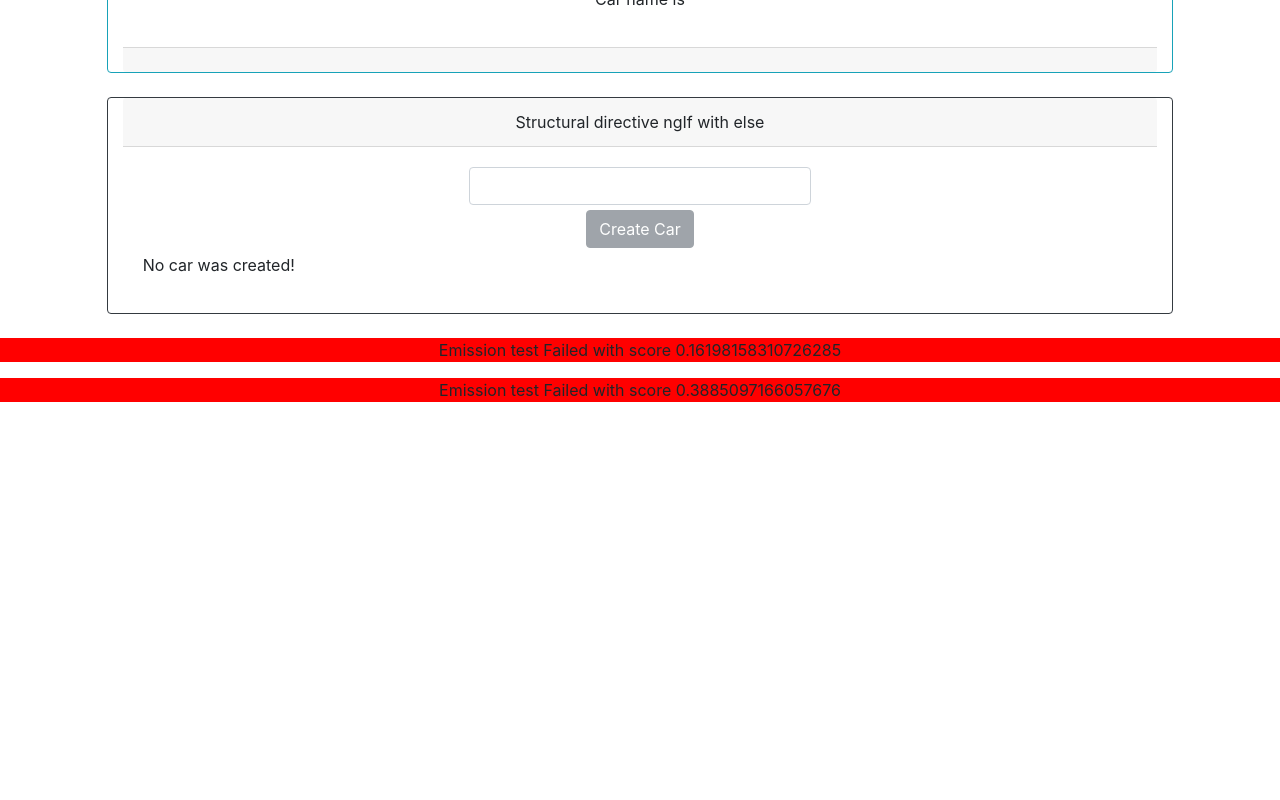
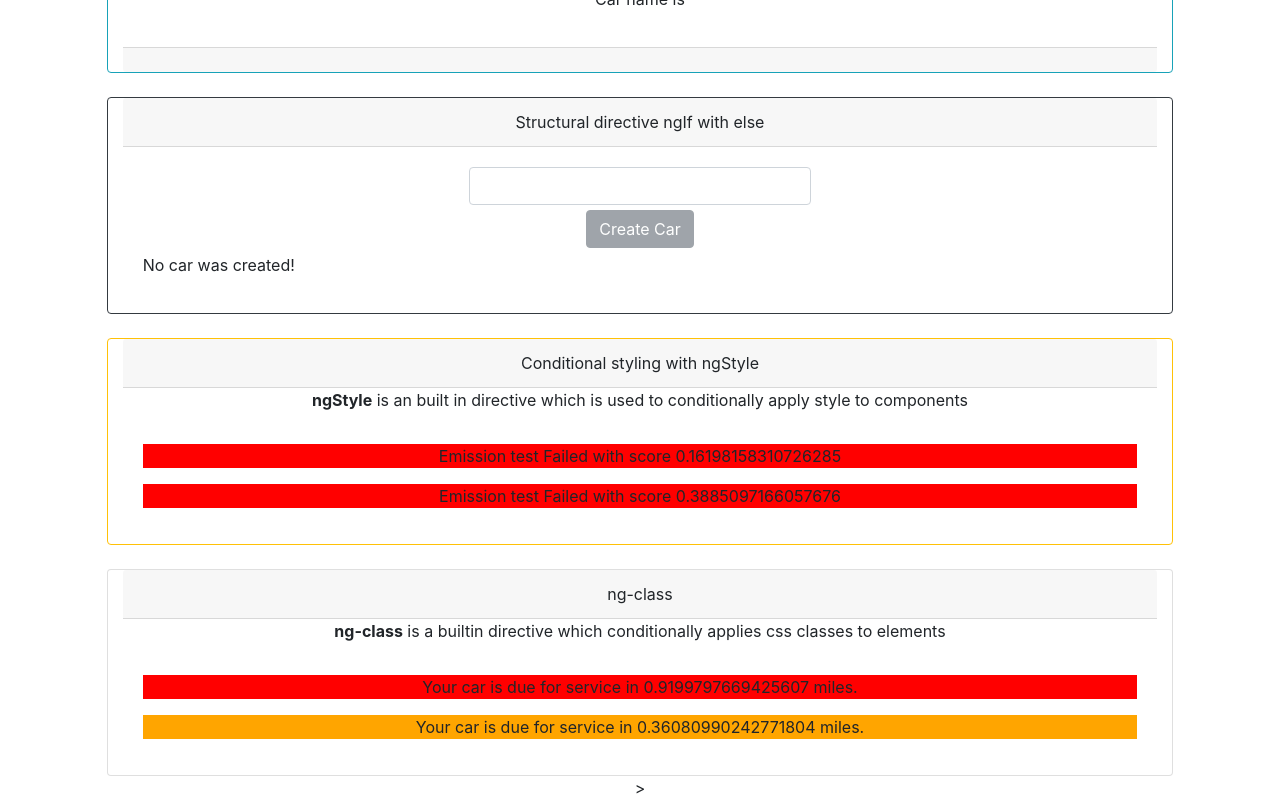
Before and after one commit to kannanParamasivam/angular-practice, an Angular app: page / in a window 1280 px wide. Shown: the part 720-1520 px from the top of the page. Before the commit the page ends 1138 px from the top, so only its background shows below. Built offline with nearby package versions, Linux system fonts and the light colour scheme.

Commit message:
Added ng-class

```diff
--- a/src/app/app.module.ts
+++ b/src/app/app.module.ts
@@ -7,6 +7,8 @@ import { CarsComponent } from './cars/cars.component';
 import { AngularIfElseComponent } from './angular-if-else/angular-if-else.component';
 import { NgStyleInbuiltDirectiveComponent } from './ng-style-inbuilt-directive/ng-style-inbuilt-directive.component';
 import { EmissionTestComponent } from './emission-test/emission-test.component';
+import { DueForServiceComponent } from './due-for-service/due-for-service.component';
+import { NgClassBuiltinDirectiveComponent } from './ng-class-builtin-directive/ng-class-builtin-directive.component';
 
 @NgModule({
   declarations: [
@@ -14,7 +16,9 @@ import { EmissionTestComponent } from './emission-test/emission-test.component';
     CarsComponent,
     AngularIfElseComponent,
     NgStyleInbuiltDirectiveComponent,
-    EmissionTestComponent
+    EmissionTestComponent,
+    DueForServiceComponent,
+    NgClassBuiltinDirectiveComponent
   ],
   imports: [
     BrowserModule,
--- a/src/app/cars/cars.component.html
+++ b/src/app/cars/cars.component.html
@@ -81,3 +81,7 @@
 <br>
 
 <app-ng-style-inbuilt-directive></app-ng-style-inbuilt-directive>
+
+<br>
+
+<app-ng-class-builtin-directive></app-ng-class-builtin-directive>>
--- /dev/null
+++ b/src/app/due-for-service/due-for-service.component.css
@@ -0,0 +1,7 @@
+.bgred {
+    background-color: red;
+}
+
+.bgorange {
+    background-color: orange;
+}
--- /dev/null
+++ b/src/app/due-for-service/due-for-service.component.html
@@ -0,0 +1,3 @@
+<p [ngClass]="{bgorange: isCritical, bgred: !isCritical}">
+  Your car is due for service in {{dueInMiles}} miles.
+</p>
--- /dev/null
+++ b/src/app/due-for-service/due-for-service.component.ts
@@ -0,0 +1,23 @@
+import { Component, OnInit } from '@angular/core';
+
+@Component({
+  selector: 'app-due-for-service',
+  templateUrl: './due-for-service.component.html',
+  styleUrls: ['./due-for-service.component.css']
+})
+export class DueForServiceComponent implements OnInit {
+
+  dueInMiles: number;
+  isCritical: boolean = false;
+
+  constructor() {
+    this.dueInMiles = Math.random();
+    this.isCritical = this.dueInMiles <= 0.5 ? true : false;
+  }
+
+  ngOnInit() {
+  }
+
+
+
+}
--- /dev/null
+++ b/src/app/ng-class-builtin-directive/ng-class-builtin-directive.component.html
@@ -0,0 +1,10 @@
+<div class="card offset-sm-1 col-sm-10">
+    <div class="card-header">ng-class</div>
+    <div class="card-title">
+        <b>ng-class</b> is a builtin directive which conditionally applies css classes to elements
+    </div>
+    <div class="card-body">
+        <app-due-for-service></app-due-for-service>
+        <app-due-for-service></app-due-for-service>
+    </div>
+</div>
--- /dev/null
+++ b/src/app/ng-class-builtin-directive/ng-class-builtin-directive.component.ts
@@ -0,0 +1,15 @@
+import { Component, OnInit } from '@angular/core';
+
+@Component({
+  selector: 'app-ng-class-builtin-directive',
+  templateUrl: './ng-class-builtin-directive.component.html',
+  styleUrls: ['./ng-class-builtin-directive.component.css']
+})
+export class NgClassBuiltinDirectiveComponent implements OnInit {
+
+  constructor() { }
+
+  ngOnInit() {
+  }
+
+}
--- a/src/app/ng-style-inbuilt-directive/ng-style-inbuilt-directive.component.html
+++ b/src/app/ng-style-inbuilt-directive/ng-style-inbuilt-directive.component.html
@@ -1,2 +1,12 @@
-<app-emission-test></app-emission-test>
-<app-emission-test></app-emission-test>
+<div class="card offset-sm-1 col-sm-10 border-warning">
+    <div class="card-header">
+        Conditional styling with ngStyle
+    </div>
+    <div class="card-title">
+        <b>ngStyle</b> is an built in directive which is used to conditionally apply style to components
+    </div>
+    <div class="card-body">
+        <app-emission-test></app-emission-test>
+        <app-emission-test></app-emission-test>
+    </div>
+</div>
```
Also changed, not shown: src/app/ng-class-builtin-directive/ng-class-builtin-directive.component.css (added), 2 other files (tests, documents, lock files or other folders).
